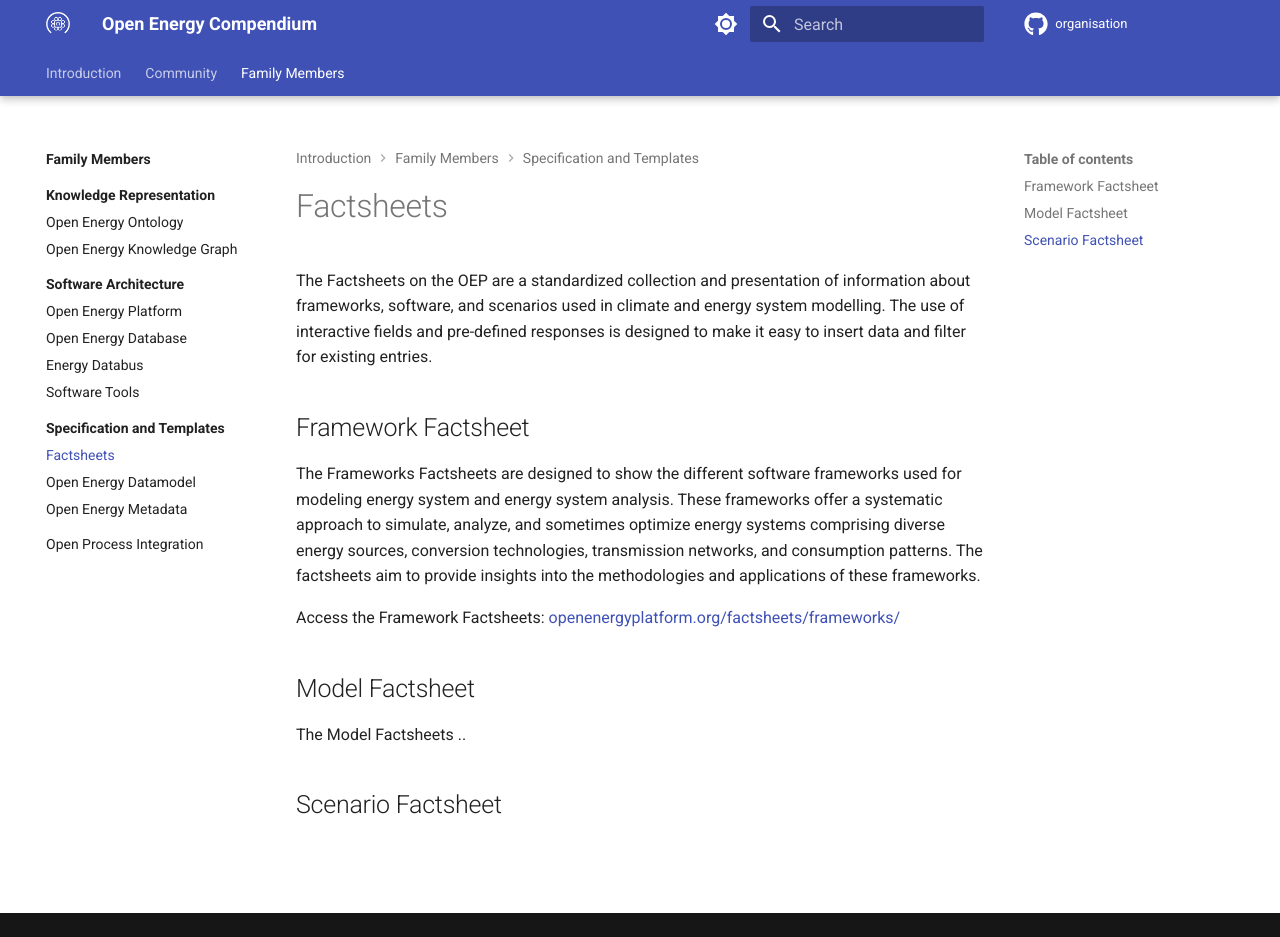
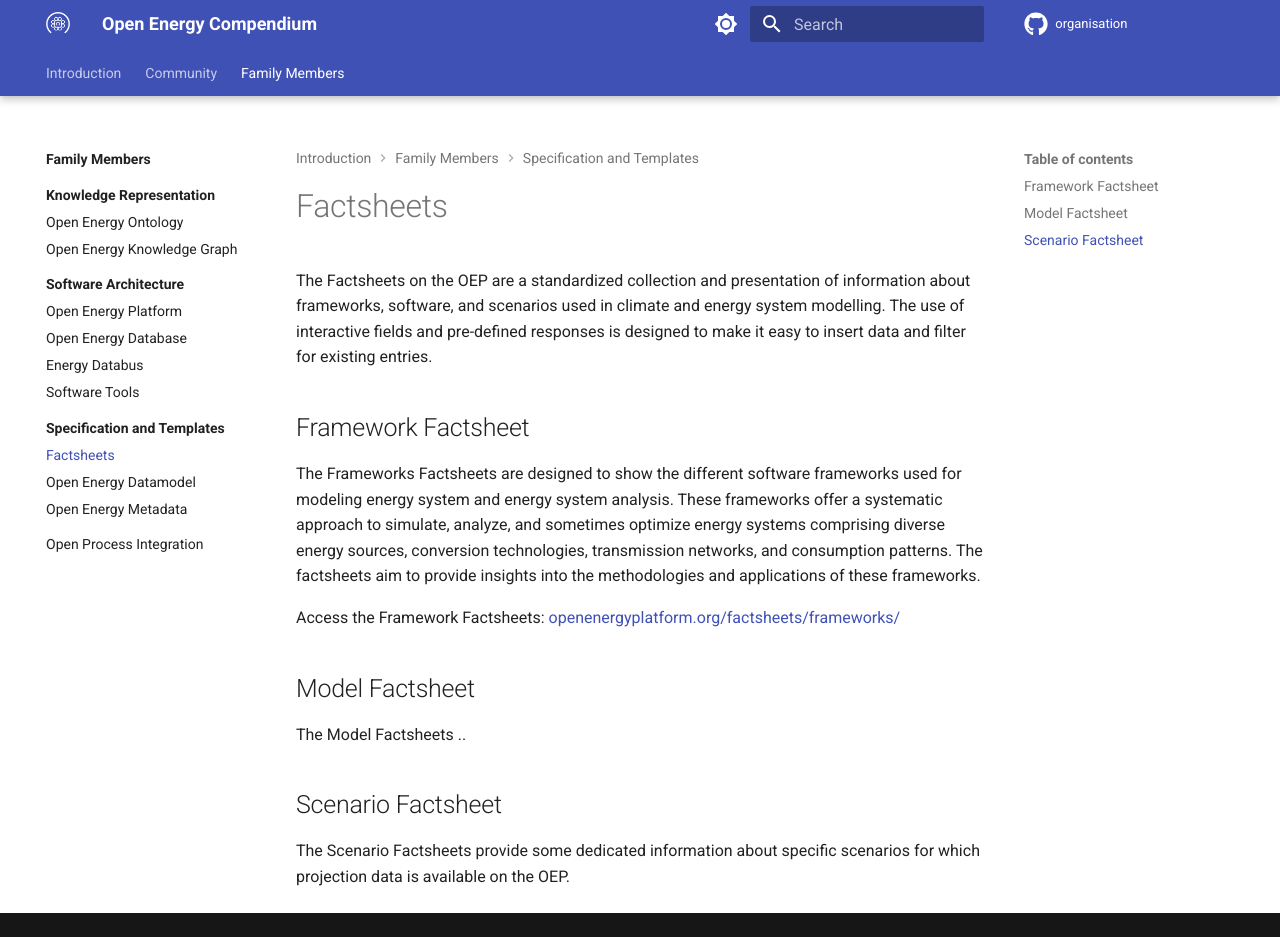
Before and after one commit to OpenEnergyPlatform/organisation, an MkDocs documentation site: the page built from compendium/family_members/templates-and-specification/factsheets.md, in a window 1280 px wide and 937 px high. Built offline with MkDocs 1.6.1 and Material for MkDocs 9.7.7, drawn with Linux system fonts in a browser that asks for light colours; comment, search, counter and statistics services are not loaded.

Commit message:
Update documentation #71

```diff
--- a/compendium/family_members/templates-and-specification/factsheets.md
+++ b/compendium/family_members/templates-and-specification/factsheets.md
@@ -23,3 +23,6 @@
 The Model Factsheets ..
 
 ## Scenario Factsheet
+
+The Scenario Factsheets provide some dedicated information about specific
+scenarios for which projection data is available on the OEP.
```
